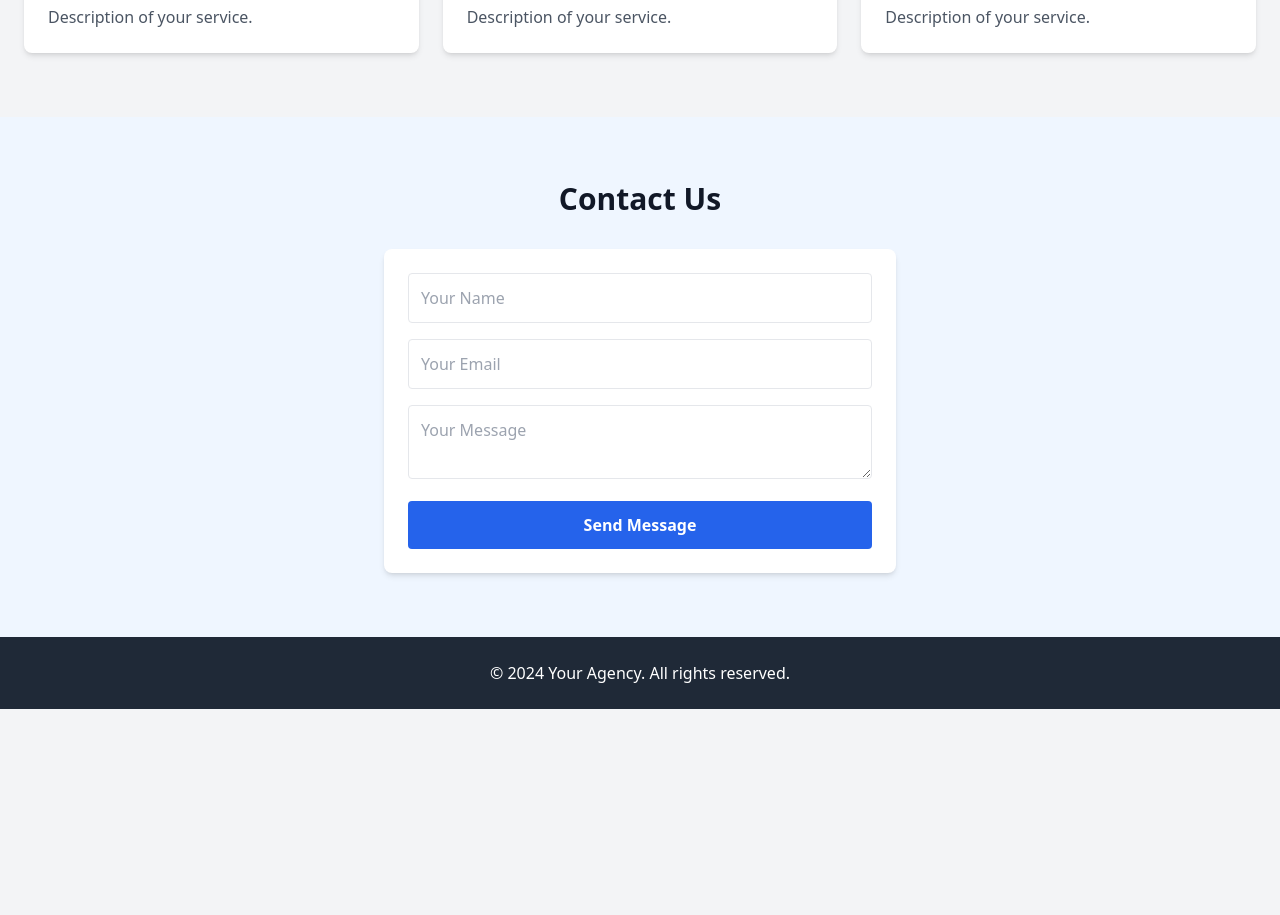
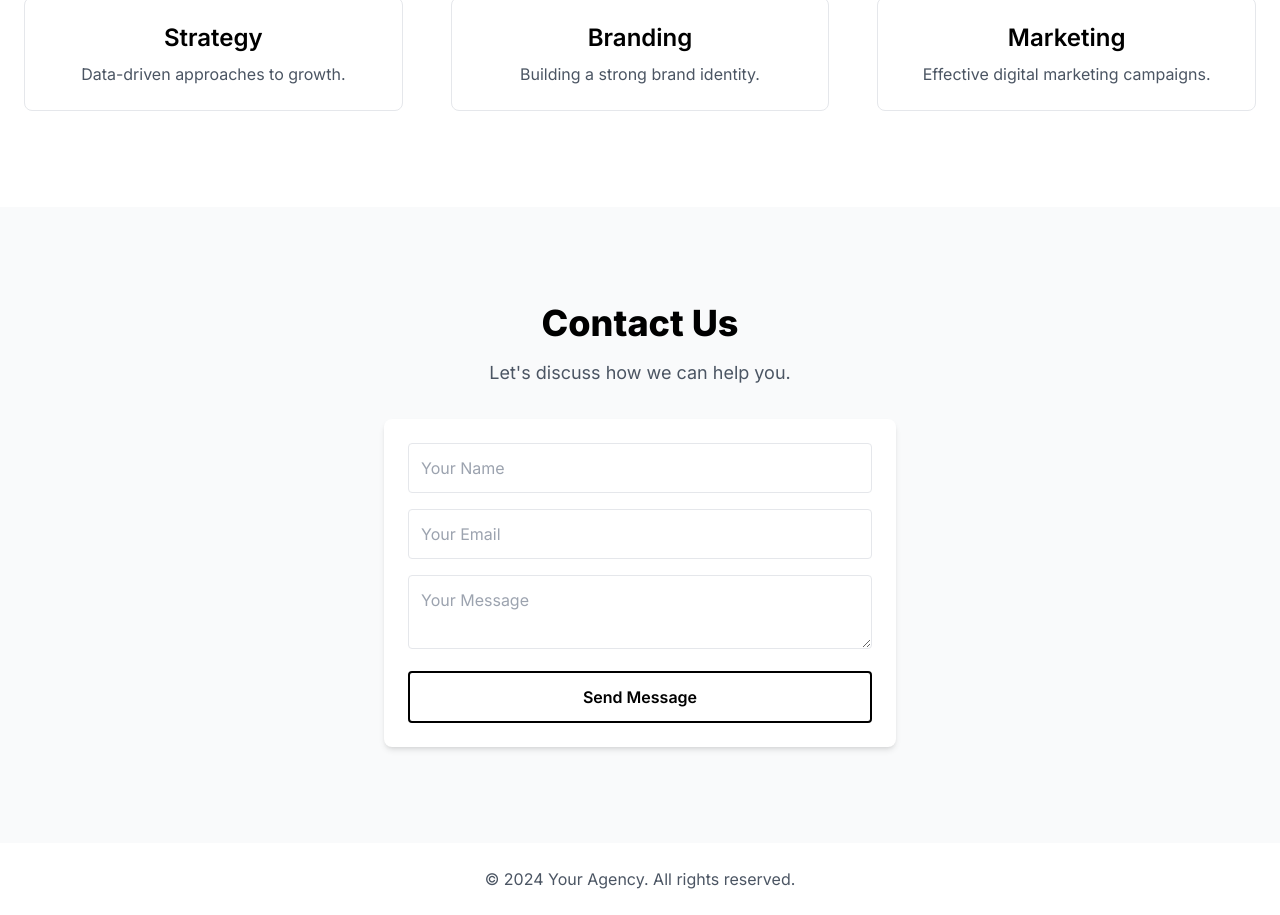
Before and after one commit to riazo123/Tuhin308515.github.io, a plain HTML site: page index.html in a window 1280 px wide. Shown: the part 987-1902 px from the top of the page. Before the commit the page ends 1696 px from the top, so only its background shows below. Drawn offline with nearby package versions, Linux system fonts and the light colour scheme.

Commit message:
Design changes

```diff
--- a/index.html
+++ b/index.html
@@ -5,50 +5,72 @@
     <meta name="viewport" content="width=device-width, initial-scale=1.0">
     <title>Your Agency</title>
     <script src="https://cdn.tailwindcss.com"></script>
+    <link href="https://fonts.googleapis.com/css2?family=Inter:wght@300;400;600;800&display=swap" rel="stylesheet">
+    <style>
+        body { font-family: 'Inter', sans-serif; }
+        .fade-in { opacity: 0; transform: translateY(10px); transition: opacity 0.8s ease-out, transform 0.8s ease-out; }
+        .fade-in.visible { opacity: 1; transform: translateY(0); }
+    </style>
 </head>
-<body class="bg-gray-100 text-gray-900">
+<body class="bg-white text-black">
+<!-- Navbar -->
+<nav class="fixed top-0 left-0 w-full bg-white shadow-md py-4 px-6 flex justify-between items-center z-50">
+    <h1 class="text-xl font-bold">Your Agency</h1>
+    <ul class="flex space-x-6">
+        <li><a href="#services" class="hover:underline">Services</a></li>
+        <li><a href="#contact" class="hover:underline">Contact</a></li>
+    </ul>
+</nav>
+
 <!-- Hero Section -->
-<section class="h-screen flex items-center justify-center text-center bg-blue-600 text-white">
-    <div>
-        <h1 class="text-5xl font-bold">Welcome to Your Agency</h1>
-        <p class="mt-4 text-lg">We help businesses grow with our expert services.</p>
-        <a href="#contact" class="mt-6 inline-block bg-white text-blue-600 px-6 py-3 rounded-lg font-semibold">Get in Touch</a>
+<section class="h-screen flex items-center justify-center text-center px-6">
+    <div class="fade-in">
+        <h1 class="text-6xl font-extrabold leading-tight">We Help Businesses Grow</h1>
+        <p class="mt-4 text-lg text-gray-600">Expert solutions tailored for your success.</p>
+        <a href="#contact" class="mt-6 inline-block border-2 border-black text-black px-6 py-3 rounded-lg font-semibold hover:bg-black hover:text-white transition">Get in Touch</a>
     </div>
 </section>
 
 <!-- Services Section -->
-<section class="py-16 px-6">
-    <h2 class="text-3xl font-bold text-center">Our Services</h2>
-    <div class="mt-8 grid md:grid-cols-3 gap-6">
-        <div class="p-6 bg-white rounded-lg shadow-md">
-            <h3 class="text-xl font-semibold">Service 1</h3>
-            <p class="mt-2 text-gray-600">Description of your service.</p>
+<section id="services" class="py-24 px-6 text-center">
+    <h2 class="text-4xl font-bold fade-in">Our Services</h2>
+    <div class="mt-12 grid md:grid-cols-3 gap-12 fade-in">
+        <div class="p-6 border rounded-lg">
+            <h3 class="text-2xl font-semibold">Strategy</h3>
+            <p class="mt-2 text-gray-600">Data-driven approaches to growth.</p>
         </div>
-        <div class="p-6 bg-white rounded-lg shadow-md">
-            <h3 class="text-xl font-semibold">Service 2</h3>
-            <p class="mt-2 text-gray-600">Description of your service.</p>
+        <div class="p-6 border rounded-lg">
+            <h3 class="text-2xl font-semibold">Branding</h3>
+            <p class="mt-2 text-gray-600">Building a strong brand identity.</p>
         </div>
-        <div class="p-6 bg-white rounded-lg shadow-md">
-            <h3 class="text-xl font-semibold">Service 3</h3>
-            <p class="mt-2 text-gray-600">Description of your service.</p>
+        <div class="p-6 border rounded-lg">
+            <h3 class="text-2xl font-semibold">Marketing</h3>
+            <p class="mt-2 text-gray-600">Effective digital marketing campaigns.</p>
         </div>
     </div>
 </section>
 
 <!-- Contact Section -->
-<section id="contact" class="py-16 bg-blue-50 px-6">
-    <h2 class="text-3xl font-bold text-center">Contact Us</h2>
-    <form class="mt-8 max-w-lg mx-auto bg-white p-6 rounded-lg shadow-md">
+<section id="contact" class="py-24 px-6 text-center bg-gray-50">
+    <h2 class="text-4xl font-bold fade-in">Contact Us</h2>
+    <p class="mt-4 text-lg text-gray-600">Let's discuss how we can help you.</p>
+    <form class="mt-8 max-w-lg mx-auto bg-white p-6 rounded-lg shadow-md fade-in">
         <input type="text" placeholder="Your Name" class="w-full p-3 border rounded mb-4">
         <input type="email" placeholder="Your Email" class="w-full p-3 border rounded mb-4">
         <textarea placeholder="Your Message" class="w-full p-3 border rounded mb-4"></textarea>
-        <button class="w-full bg-blue-600 text-white py-3 rounded font-semibold">Send Message</button>
+        <button class="w-full border-2 border-black text-black py-3 rounded font-semibold hover:bg-black hover:text-white transition">Send Message</button>
     </form>
 </section>
 
 <!-- Footer -->
-<footer class="py-6 text-center bg-gray-800 text-white">
+<footer class="py-6 text-center bg-white text-gray-600">
     <p>&copy; 2024 Your Agency. All rights reserved.</p>
 </footer>
+
+<script>
+    document.addEventListener("DOMContentLoaded", () => {
+        document.querySelectorAll(".fade-in").forEach(el => el.classList.add("visible"));
+    });
+</script>
 </body>
 </html>
```
